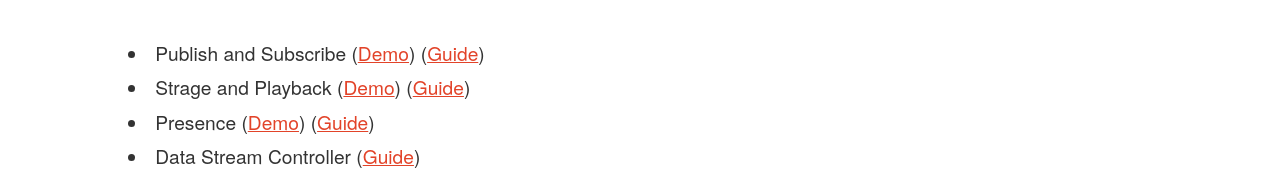
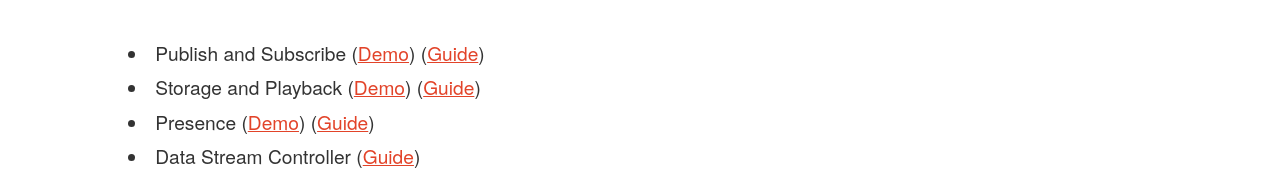
Before and after one commit to pubnub/api-guide-with-tictactoe, a plain HTML site: page index.html in a window 1280 px wide. Shown: the part 190-360 px from the top of the page. Drawn offline with Linux system fonts and the light colour scheme.

Commit message:
fix a typo

```diff
--- a/index.html
+++ b/index.html
@@ -34,7 +34,7 @@
 
 	<section class="index main" role="main">
 		<li>Publish and Subscribe (<a href="pubsub.html">Demo</a>) (<a href="https://www.pubnub.com/docs/publish-subscribe-getting-started-guide" target="_blank">Guide</a>)</li>
-		<li>Strage and Playback (<a href="history.html">Demo</a>) (<a href="https://www.pubnub.com/docs/storage-and-playback-getting-started-guide" target="_blank">Guide</a>)</li>
+		<li>Storage and Playback (<a href="history.html">Demo</a>) (<a href="https://www.pubnub.com/docs/storage-and-playback-getting-started-guide" target="_blank">Guide</a>)</li>
 		<li>Presence (<a href="presence.html">Demo</a>) (<a href="https://www.pubnub.com/docs/presence-getting-started-guide" target="_blank">Guide</a>)</li>
 		<li>Data Stream Controller (<a href="https://www.pubnub.com/docs/stream-controller-getting-started-guide" target="_blank">Guide</a>)</li>
 		<li>Access Manager (<a href="https://pubnub-auth-chat.herokuapp.com/" target="_blank">Node.js Demo with Crypto</a>) (<a href="https://www.pubnub.com/docs/pubnub-access-manager-getting-started-guide" target="_blank">Guide</a>)</li>
```
